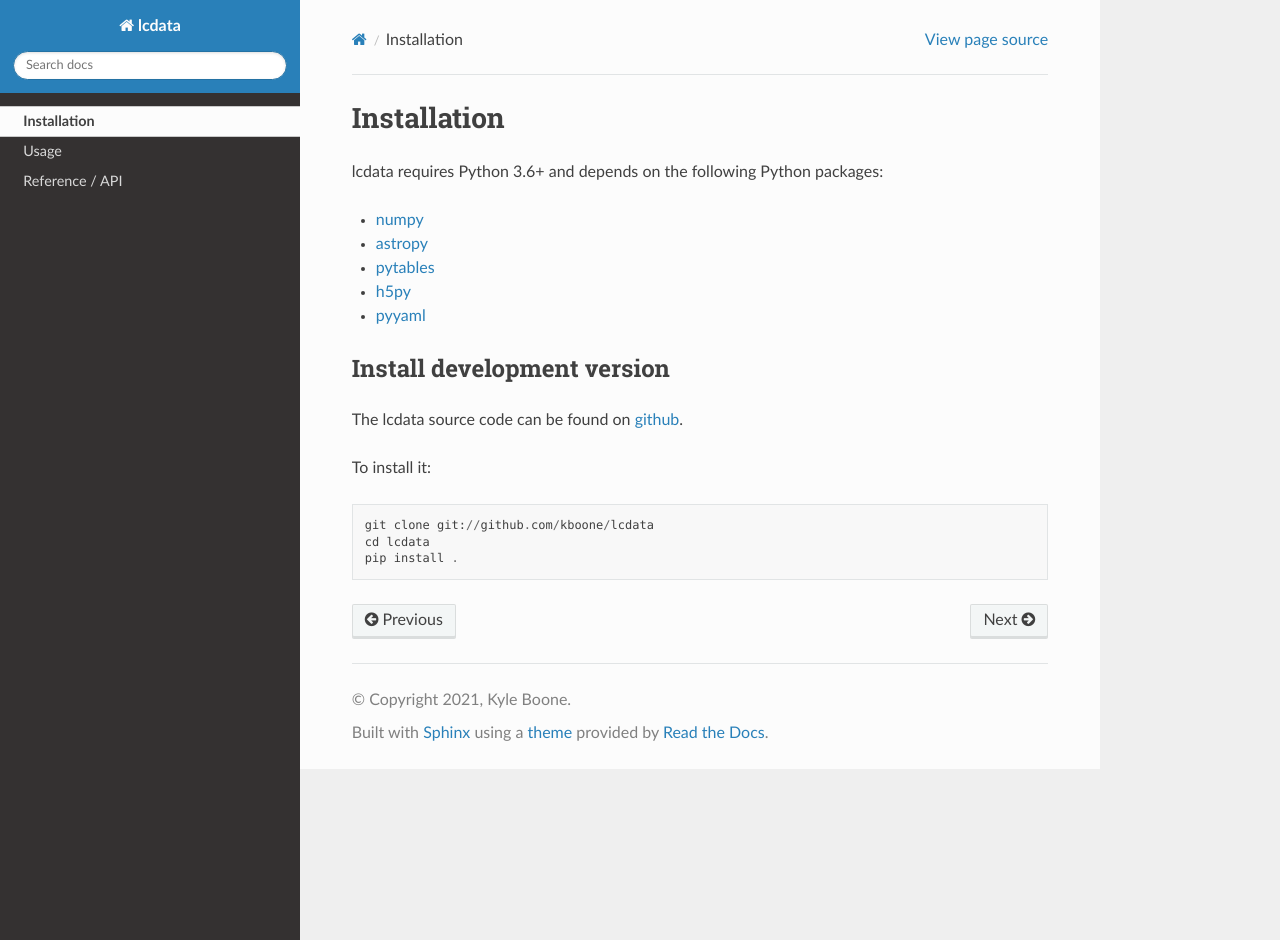
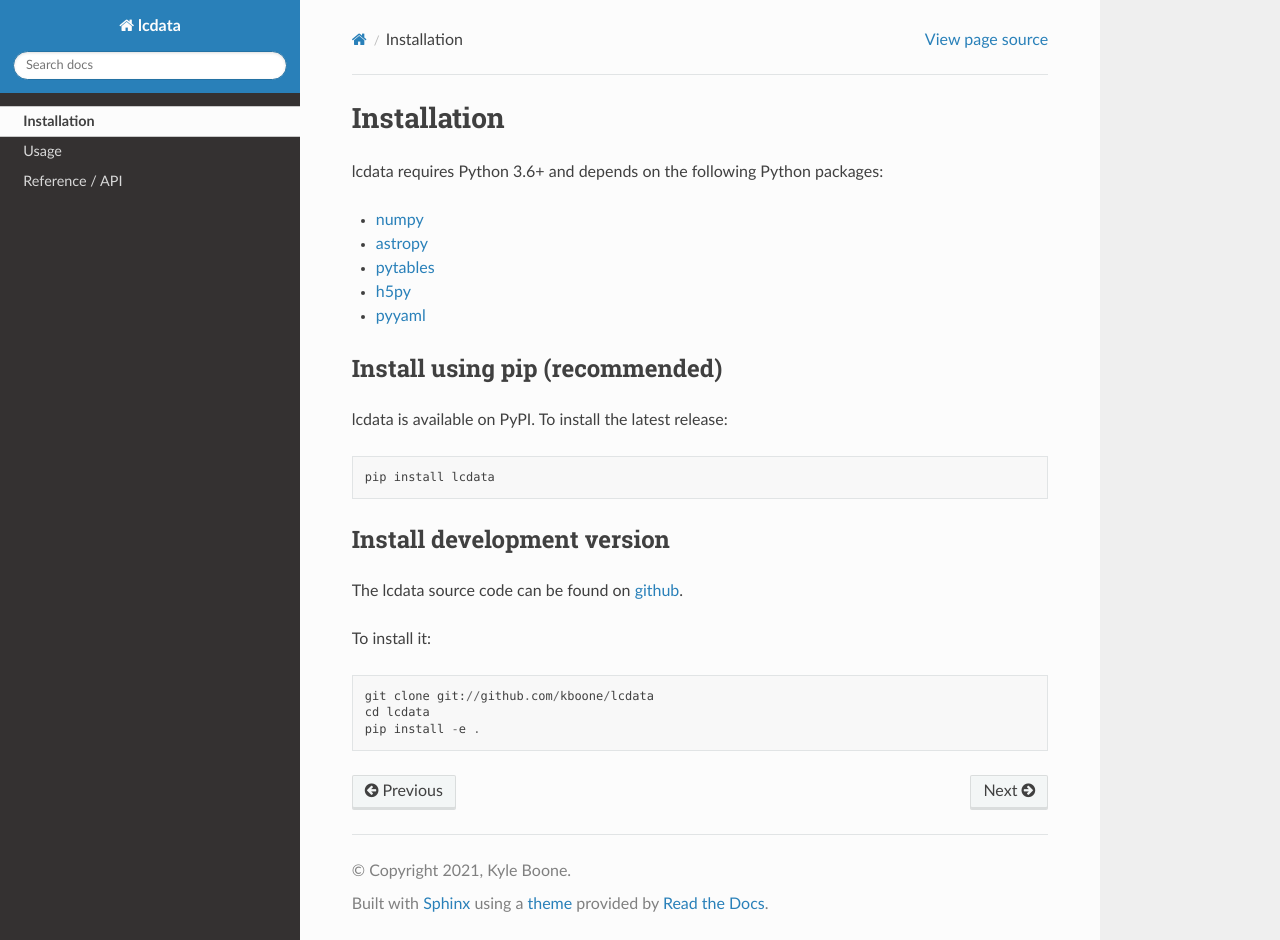
Before and after one commit to LSSTDESC/lcdata, a Sphinx documentation site: the page built from docs/installation.rst, in a window 1280 px wide and 940 px high. Built offline with Sphinx 7.4.7 and the Read the Docs theme 2.0.0, drawn with Linux system fonts in a browser that asks for light colours.

Commit message:
Update installation docs with pip install

```diff
--- a/docs/installation.rst
+++ b/docs/installation.rst
@@ -6,9 +6,17 @@ lcdata requires Python 3.6+ and depends on the following Python packages:
 
 - `numpy <http://www.numpy.org/>`_
 - `astropy <http://www.astropy.org>`_
-- `pytables <http://www.scipy.org/>`_
+- `pytables <http://www.pytables.org/>`_
 - `h5py <https://www.h5py.org/>`_
 - `pyyaml <https://pyyaml.org/>`_
+
+Install using pip (recommended)
+===============================
+
+lcdata is available on PyPI. To install the latest release::
+
+    pip install lcdata
+
 
 Install development version
 ===========================
@@ -19,4 +27,4 @@ To install it::
 
     git clone git://github.com/kboone/lcdata
     cd lcdata
-    pip install .
+    pip install -e .
```
